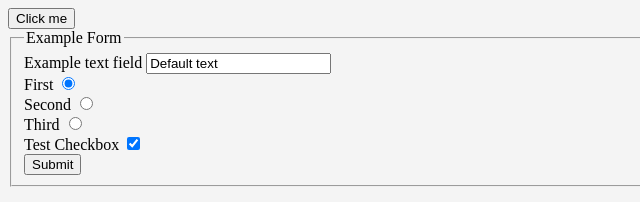
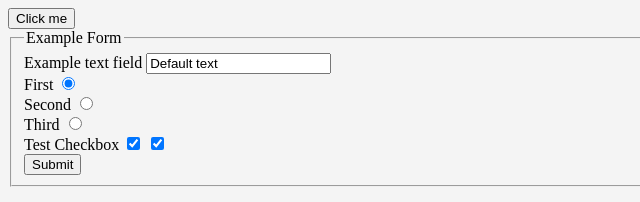
Before and after one commit to luigi1015/Programming-Templates, a plain HTML site: page HTML5/index.html in a window 1280 px wide. Shown: the top 202 px of the page, 0-640 px from the left. Drawn offline with Linux system fonts and the light colour scheme.

Commit message:
Added another checkbox.

```diff
--- a/HTML5/index.html
+++ b/HTML5/index.html
@@ -37,7 +37,8 @@
 
 				<!-- Example checkbox -->
 				<label for="testCheckbox1">Test Checkbox</label>
-				<input type="checkbox" name="testCheckbox" id="testCheckbox1" value="check" checked>
+				<input type="checkbox" name="testCheckbox" id="testCheckbox1" value="check1" checked>
+				<input type="checkbox" name="testCheckbox" id="testCheckbox2" value="check2" checked>
 				<br>
 
 				<!-- Example submit button -->
```
